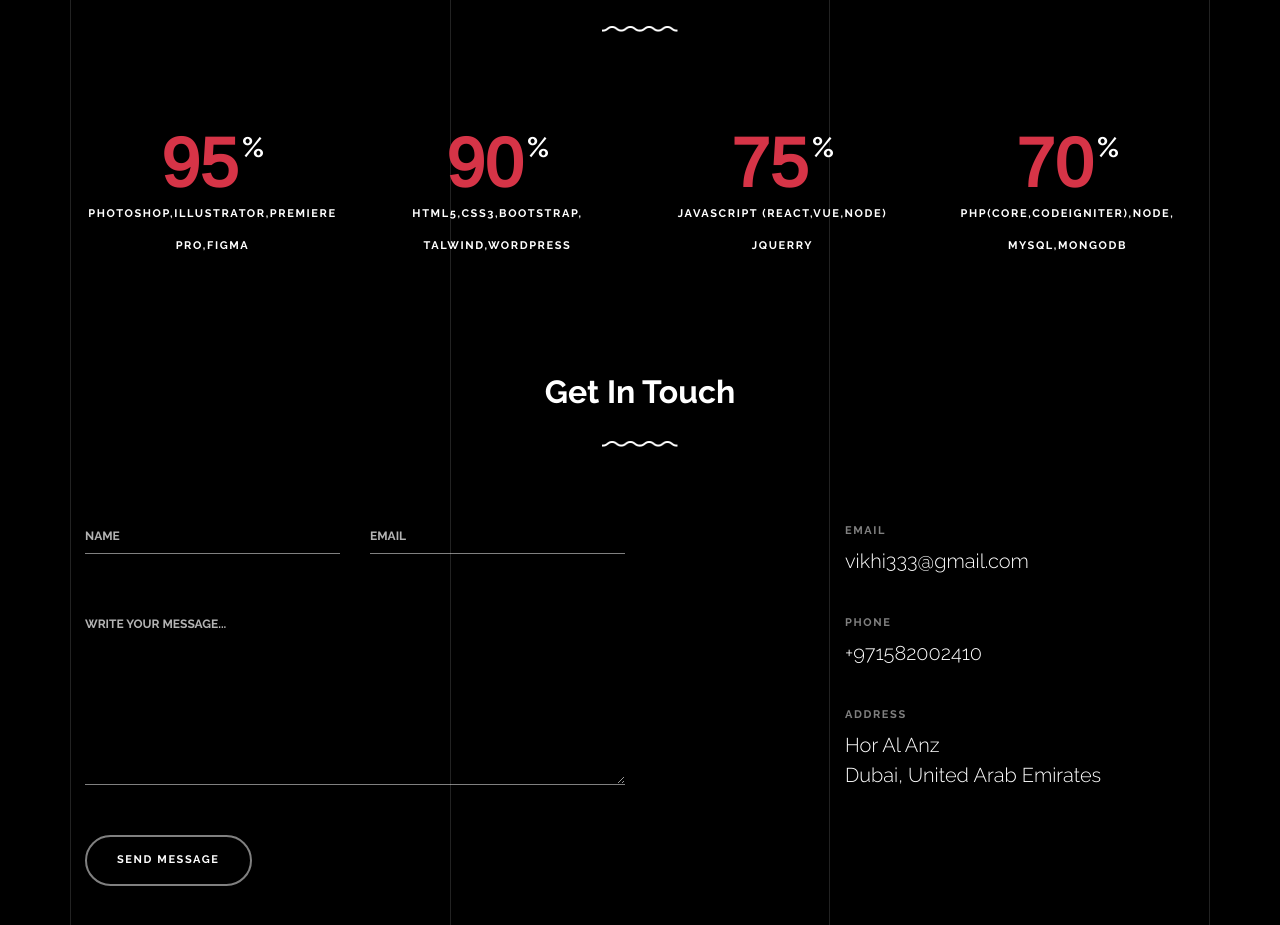
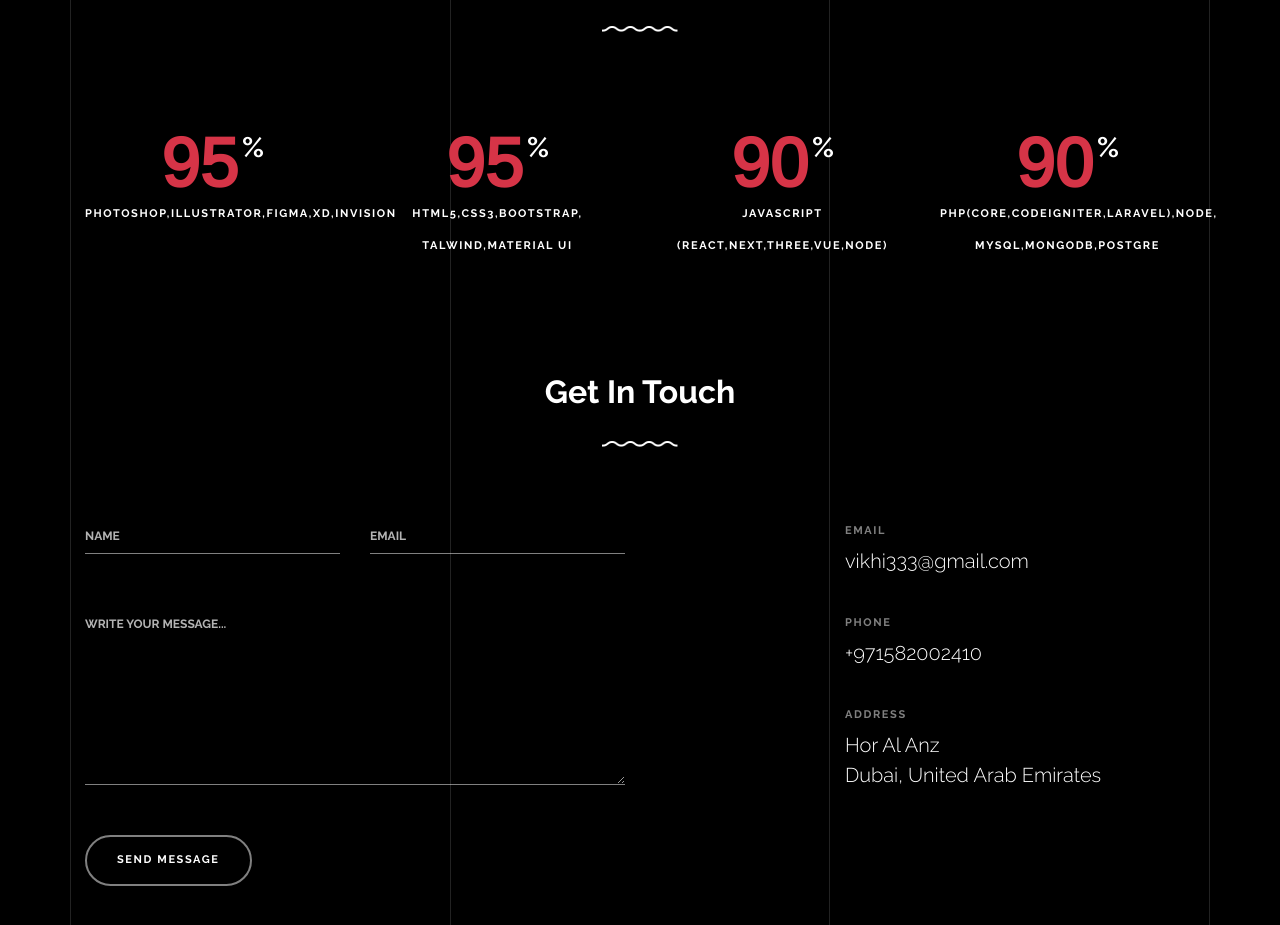
Before and after one commit to Vikhil8281/vikhilportfolio, a plain HTML site: page index.html in a window 1280 px wide. Shown: the part 4163-5088 px from the top of the page. Drawn offline with nearby package versions, Linux system fonts and the light colour scheme; files whose address does not match are found by name.

Commit message:
Update index.html

```diff
--- a/index.html
+++ b/index.html
@@ -444,35 +444,35 @@
                   <span class="number number-counter" data-number="95">0</span>
                   <span class="append-text">%</span>
                 </span>
-                <span class="counter-label">Photoshop,Illustrator,Premiere PRO,Figma
+                <span class="counter-label">Photoshop,Illustrator,Figma,Xd,Invision
                 </span>
               </div>
             </div>
             <div class="col-6 col-sm-6 mb-5 mb-lg-0 col-md-6 col-lg-3" data-aos="fade-up" data-aos-delay="100">
               <div class="counter-v1 text-center">
                 <span class="number-wrap">
-                  <span class="number number-counter" data-number="90">0</span>
+                  <span class="number number-counter" data-number="95">0</span>
                   <span class="append-text">%</span>
                 </span>
-                <span class="counter-label">HTML5,CSS3,Bootstrap,<br>Talwind,Wordpress</span>
+                <span class="counter-label">HTML5,CSS3,Bootstrap,<br>Talwind,Material UI</span>
               </div>
             </div>
             <div class="col-6 col-sm-6 mb-5 mb-lg-0 col-md-6 col-lg-3" data-aos="fade-up" data-aos-delay="200">
               <div class="counter-v1 text-center">
                 <span class="number-wrap">
-                  <span class="number number-counter" data-number="75">0</span>
+                  <span class="number number-counter" data-number="90">0</span>
                   <span class="append-text">%</span>
                 </span>
-                <span class="counter-label">Javascript (React,vue,Node) jQuerry</span>
+                <span class="counter-label">Javascript (React,Next,Three,vue,Node)</span>
               </div>
             </div>
             <div class="col-6 col-sm-6 mb-5 mb-lg-0 col-md-6 col-lg-3" data-aos="fade-up" data-aos-delay="300">
               <div class="counter-v1 text-center">
                 <span class="number-wrap">
-                  <span class="number number-counter" data-number="70">0</span>
+                  <span class="number number-counter" data-number="90">0</span>
                   <span class="append-text">%</span>
                 </span>
-                <span class="counter-label">PHP(Core,Codeigniter),Node,<br>MySQL,MongoDB</span>
+                <span class="counter-label">PHP(Core,Codeigniter,Laravel),Node,<br>MySQL,MongoDB,PostGre</span>
               </div>
             </div>
 
```
